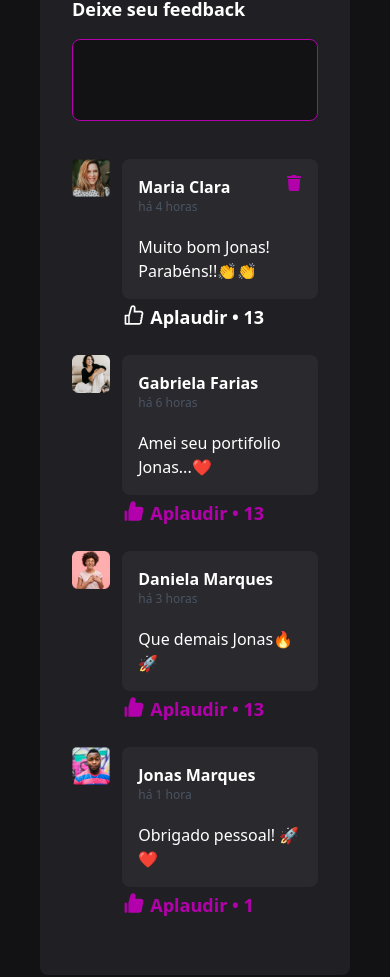
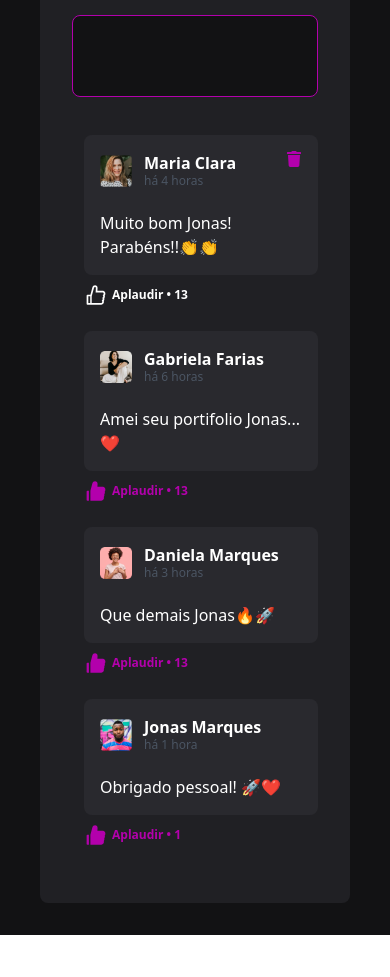
Before and after one commit to kayooliveira/ignite-feed, a React (Vite) app: page / in a window 390 px wide. Shown: the part 2236-3213 px from the top of the page. After the commit the page ends 3171 px from the top, so only its background shows below. Built offline with nearby package versions, Linux system fonts and the light colour scheme.

Commit message:
feat(Now comments section is responsible): :sparkles:

```diff
--- a/src/Components/Comment/index.tsx
+++ b/src/Components/Comment/index.tsx
@@ -9,8 +9,8 @@ import { Modal } from './Modal'
 export function Comment(comment: CommentType) {
   return (
     <>
-      <div className="my-8 flex ">
-        <div id="comment-author-profile-photo">
+      <div className="my-8 flex">
+        <div id="comment-author-profile-photo" className="hidden md:block">
           <img
             src={comment.author.profilePhoto}
             alt={comment.author.name + ' profile photo'}
@@ -20,8 +20,21 @@ export function Comment(comment: CommentType) {
           id="comment-info"
           className="relative ml-3 mb-6 flex w-full flex-col rounded-lg bg-backgroundComment p-4"
         >
-          <p className="font-bold text-white">{comment.author.name}</p>
-          <span className="text-xs text-gray-600">{comment.createdAt}</span>
+          <div className="flex flex-wrap items-center">
+            <img
+              className="mr-3 h-8 w-8 md:hidden"
+              src={comment.author.profilePhoto}
+              alt={comment.author.name + ' profile photo'}
+            />
+            <div>
+              <p className="-mb-2 font-bold text-white">
+                {comment.author.name}
+              </p>
+              <span className="-mt-2 text-xs text-gray-600">
+                {comment.createdAt}
+              </span>
+            </div>
+          </div>
           <h4 className="mt-5 text-white ">{comment.content}</h4>
           {comment.author.id === authUser.id && (
             <Modal
@@ -34,14 +47,14 @@ export function Comment(comment: CommentType) {
               }
             />
           )}
-          <div className="absolute -bottom-8 left-0 flex w-full items-center text-lg font-bold">
+          <div className="absolute -bottom-8  left-0 w-full text-xs font-bold md:text-lg">
             {comment.author.id === authUser.id ? (
-              <span className="flex cursor-pointer text-white">
+              <span className="flex cursor-pointer items-center text-white">
                 <AiOutlineLike className="mr-1 h-6 w-6  fill-white" />
                 Aplaudir • {comment.likes}
               </span>
             ) : (
-              <span className="flex cursor-pointer text-primary">
+              <span className="flex cursor-pointer items-center text-primary">
                 <AiFillLike className="mr-1 h-6 w-6  fill-primary" />
                 Aplaudir • {comment.likes}
               </span>
```
